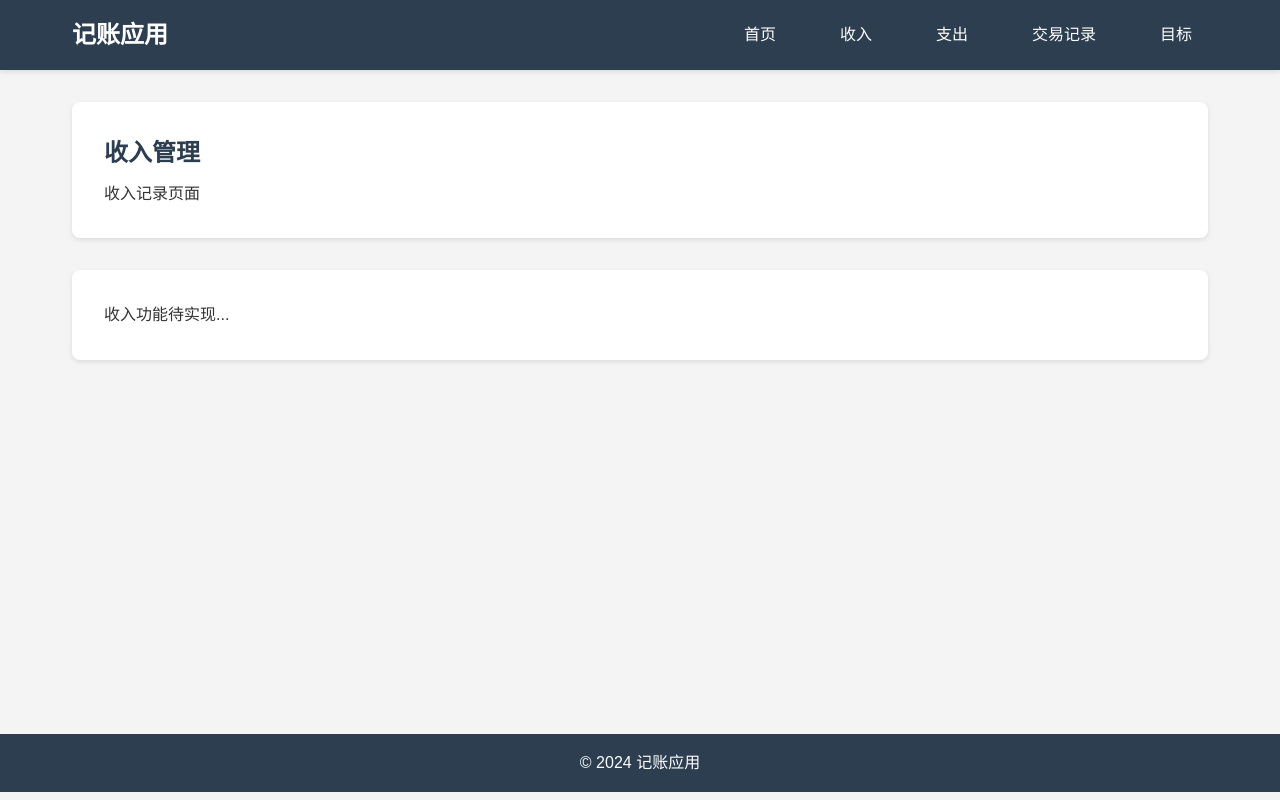
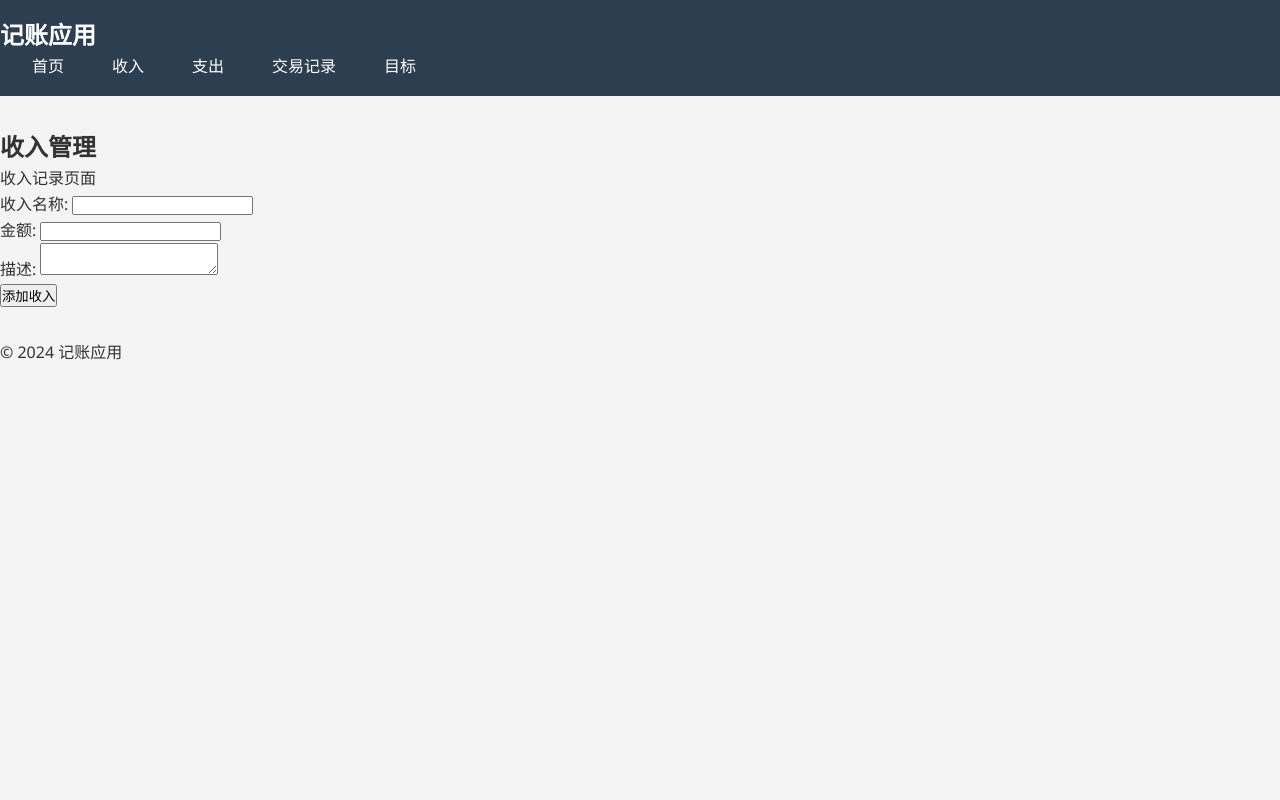
Before and after one commit to KKTIME2024/AS-1, a Flask app: page /incomes in a window 1280 px wide. Run offline with Flask 3, Linux system fonts and the light colour scheme.

Commit message:
添加收入增加功能

```diff
--- a/budget_tracker/app.py
+++ b/budget_tracker/app.py
@@ -1,26 +1,66 @@
-from flask import Flask, render_template
+from flask import Flask, render_template, redirect, url_for
+from flask_sqlalchemy import SQLAlchemy
+from models import Income, Expense, Goal
+from flask import request, redirect, url_for, flash
 
 app = Flask(__name__)
+app.config['SQLALCHEMY_DATABASE_URI'] = 'sqlite:///budget_tracker.db'
+app.config['SQLALCHEMY_TRACK_MODIFICATIONS'] = False # 禁用跟踪修改以节省资源
+db = SQLAlchemy(app) # 初始化数据库
 
 @app.route('/')
 def index():
     return render_template('index.html')
 
+#收入功能
 @app.route('/incomes')
 def incomes():
     return render_template('incomes.html')
 
+# 添加收入的路由
+@app.route('/add_income', methods=['POST'])
+def add_income():
+    name = request.form['name']
+    amount = float(request.form['amount'])
+    description = request.form['description']
+    new_income = Income(name=name, amount=amount, description=description)
+    db.session.add(new_income)
+    db.session.commit()
+    return redirect(url_for('incomes'))
+
+
+
+
+#支出功能
 @app.route('/expenditures')
 def expenditures():
     return render_template('expenditures.html')
 
+
+
+
+
+
+
+#储蓄目标功能
 @app.route('/goal')
 def goal():
     return render_template('goal.html')
 
+
+
+
+
+
+
+#查看所有收支记录
 @app.route('/transaction')
 def transaction():
     return render_template('transaction.html')
 
+
+#运行应用
 if __name__ == '__main__':
+    with app.app_context():
+        db.create_all()  # 初始化数据库
     app.run(debug=True)
--- a/budget_tracker/static/css/style.css
+++ b/budget_tracker/static/css/style.css
@@ -1,3 +1,4 @@
+/* 基础样式 */
 * {
     margin: 0;
     padding: 0;
@@ -5,43 +6,45 @@
 }
 
 body {
-    font-family: Arial, sans-serif;
+    font-family: 'Segoe UI', Tahoma, Geneva, Verdana, sans-serif;
     line-height: 1.6;
     color: #333;
     background-color: #f4f4f4;
 }
 
-.navbar {
+.container {
+    max-width: 1200px;
+    margin: 0 auto;
+    padding: 0 20px;
+}
+
+/* 导航样式 */
+nav {
     background-color: #2c3e50;
     color: white;
     padding: 1rem 0;
-    box-shadow: 0 2px 5px rgba(0,0,0,0.1);
 }
 
-.nav-container {
-    max-width: 1200px;
-    margin: 0 auto;
-    padding: 0 2rem;
+nav .container {
     display: flex;
     justify-content: space-between;
     align-items: center;
 }
 
-.nav-logo {
+nav h1 {
     font-size: 1.5rem;
-    font-weight: bold;
 }
 
-.nav-menu {
+nav ul {
     display: flex;
     list-style: none;
 }
 
-.nav-menu li {
-    margin-left: 2rem;
+nav ul li {
+    margin-left: 1rem;
 }
 
-.nav-menu a {
+nav a {
     color: white;
     text-decoration: none;
     padding: 0.5rem 1rem;
@@ -49,64 +52,81 @@ body {
     transition: background-color 0.3s;
 }
 
-.nav-menu a:hover {
+nav a:hover {
     background-color: #34495e;
 }
 
-.main-content {
-    max-width: 1200px;
-    margin: 2rem auto;
-    padding: 0 2rem;
-    min-height: calc(100vh - 200px);
+/* 主要内容区域 */
+main {
+    padding: 2rem 0;
 }
 
-.page-header {
-    background: white;
-    padding: 2rem;
-    border-radius: 8px;
-    box-shadow: 0 2px 5px rgba(0,0,0,0.1);
+.stats-grid {
+    display: grid;
+    grid-template-columns: repeat(auto-fit, minmax(250px, 1fr));
+    gap: 1rem;
     margin-bottom: 2rem;
 }
 
-.page-header h2 {
-    color: #2c3e50;
-    margin-bottom: 0.5rem;
+.stat-card {
+    background: white;
+    padding: 1.5rem;
+    border-radius: 8px;
+    box-shadow: 0 2px 4px rgba(0,0,0,0.1);
+    text-align: center;
 }
 
-.content {
-    background: white;
-    padding: 2rem;
-    border-radius: 8px;
-    box-shadow: 0 2px 5px rgba(0,0,0,0.1);
+.stat-card.positive {
+    border-left: 4px solid #27ae60;
 }
 
-.footer {
-    background-color: #2c3e50;
-    color: white;
-    text-align: center;
-    padding: 1rem 0;
-    margin-top: 2rem;
+.stat-card.negative {
+    border-left: 4px solid #e74c3c;
+}
+
+.stat-card.neutral {
+    border-left: 4px solid #3498db;
+}
+
+.stat-value {
+    font-size: 2rem;
+    font-weight: bold;
+    margin: 0.5rem 0;
+}
+
+/* 进度条样式 */
+.progress-bar {
+    background-color: #ecf0f1;
+    border-radius: 4px;
+    height: 20px;
+    margin: 1rem 0;
+    overflow: hidden;
+}
+
+.progress {
+    background-color: #27ae60;
+    height: 100%;
+    transition: width 0.3s ease;
 }
 
 /* 响应式设计 */
 @media (max-width: 768px) {
-    .nav-container {
+    nav .container {
         flex-direction: column;
-        padding: 0 1rem;
+        text-align: center;
     }
 
-    .nav-menu {
+    nav ul {
         margin-top: 1rem;
         flex-wrap: wrap;
         justify-content: center;
     }
 
-    .nav-menu li {
-        margin: 0.5rem;
+    nav ul li {
+        margin: 0.25rem;
     }
 
-    .main-content {
-        padding: 0 1rem;
-        margin: 1rem auto;
+    .stats-grid {
+        grid-template-columns: 1fr;
     }
 }
--- a/budget_tracker/templates/incomes.html
+++ b/budget_tracker/templates/incomes.html
@@ -9,6 +9,17 @@
     <p>收入记录页面</p>
 </div>
 <div class="content">
-    <p>收入功能待实现...</p>
+    <form action="{{ url_for('add_income') }}" method="POST">
+        <label for="name">收入名称:</label>
+        <input type="text" id="name" name="name" required>
+        <br>
+        <label for="amount">金额:</label>
+        <input type="number" id="amount" name="amount" step="0.01" required>
+        <br>
+        <label for="description">描述:</label>
+        <textarea id="description" name="description"></textarea>
+        <br>
+        <button type="submit">添加收入</button>
+    </form>
 </div>
 {% endblock %}
```
Also changed, not shown: budget_tracker/models.py (added, +67 -0 lines), budget_tracker/instance/budget.db (deleted), budget_tracker/instance/budget_tracker.db (added).
